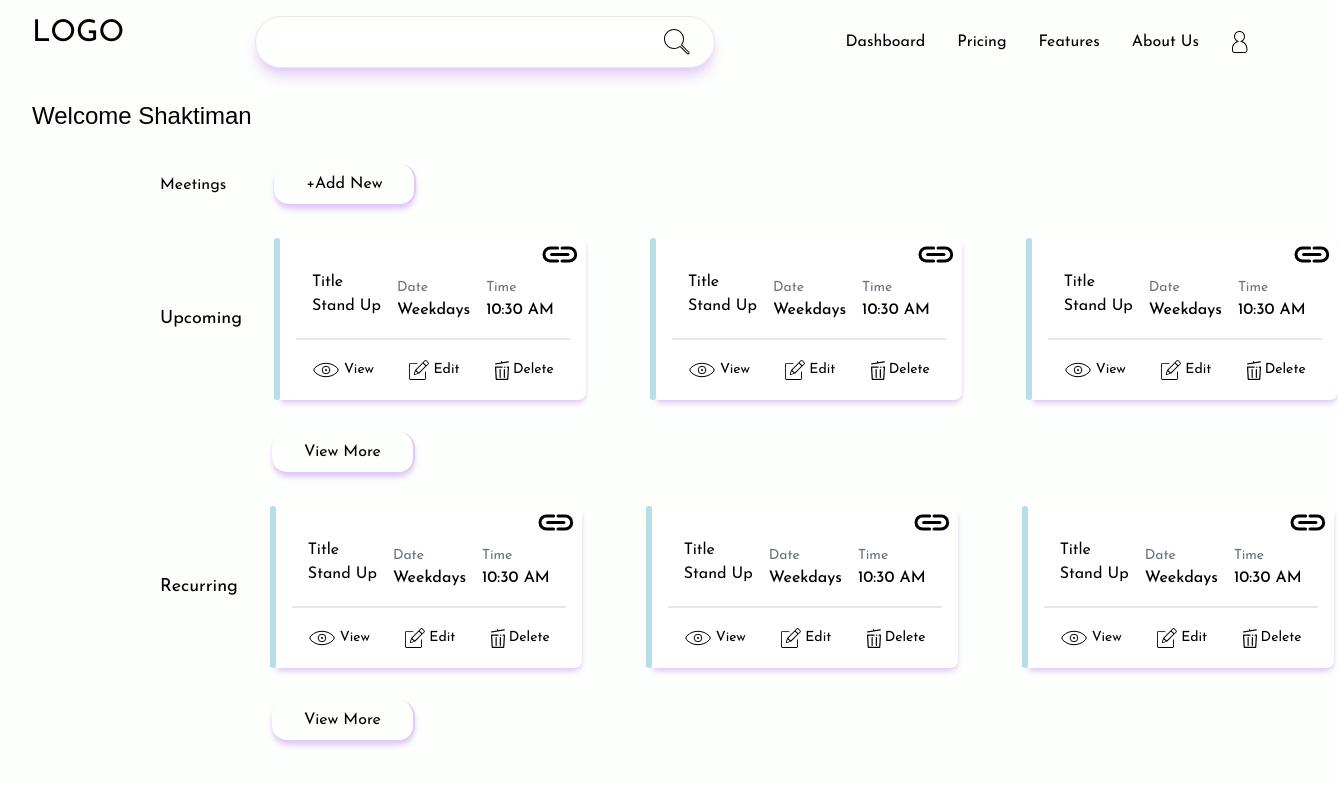
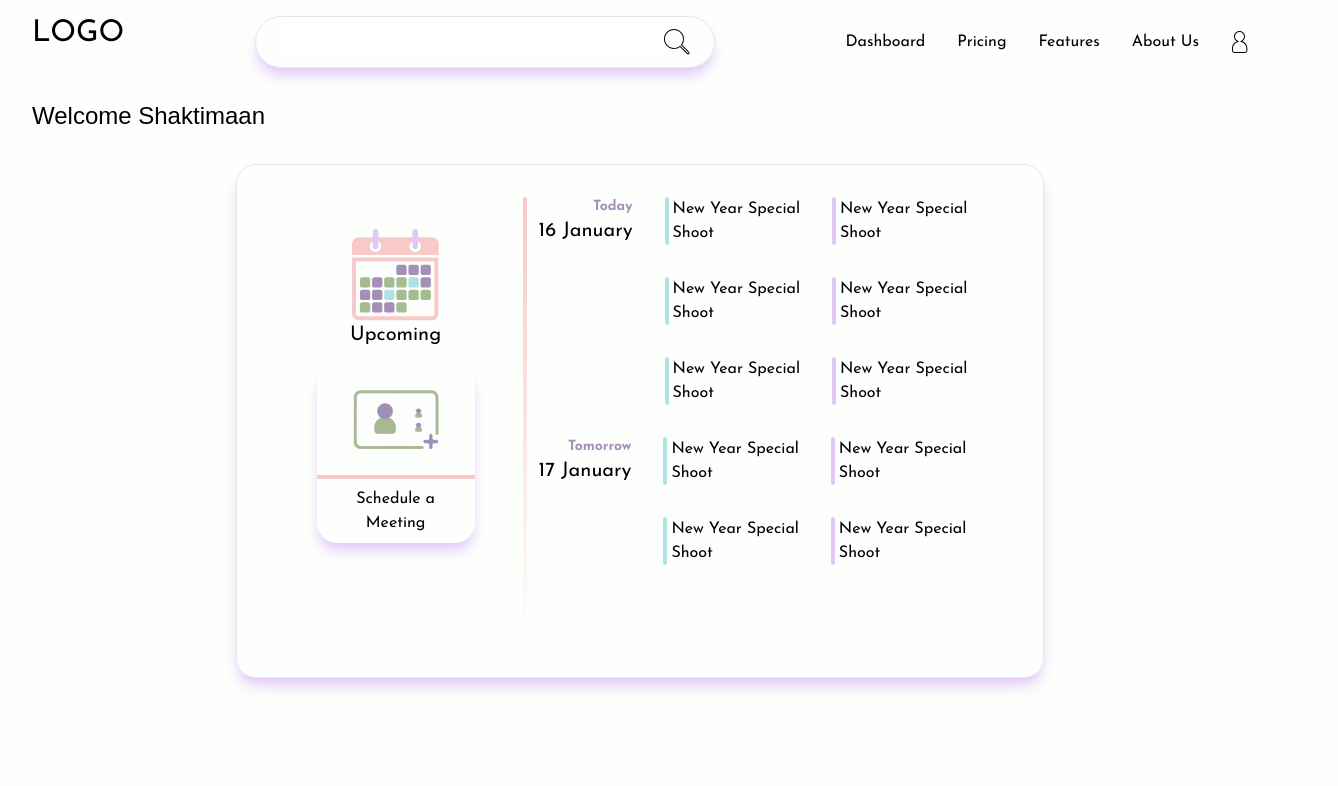
Before and after one commit to D32SSV/wizarding_media_assignment, a React (Vite) app: page / in a window 1280 px wide. Shown: the top 786 px of the page, 1338 px wide, since content can reach past the window. Built offline with nearby package versions, Linux system fonts and the light colour scheme; a web font is replaced by a local one.

Commit message:
add routes

```diff
--- a/package.json
+++ b/package.json
@@ -12,7 +12,8 @@
   "dependencies": {
     "eslint-plugin-tailwindcss": "^3.17.5",
     "react": "^18.3.1",
-    "react-dom": "^18.3.1"
+    "react-dom": "^18.3.1",
+    "react-router-dom": "^7.1.2"
   },
   "devDependencies": {
     "@eslint/js": "^9.17.0",
--- a/src/App.tsx
+++ b/src/App.tsx
@@ -4,20 +4,24 @@ import AddMeeting from "./components/AddMeeting";
 import Navbar from "./components/Navbar";
 import WelcomeUser from "./components/WelcomeUser";
 import ViewMeeting from "./components/ViewMeeting";
-import MeetingCard from "./components/common/MeetingCard";
 import AllMeetings from "./components/AllMeetings";
+import { BrowserRouter as Router, Routes, Route } from "react-router-dom";
 
 function App() {
   return (
-    <>
+    <Router>
       <Navbar />
-      <WelcomeUser name="Shaktiman" />
+      <WelcomeUser />
       <div className="flex items-center justify-around">
-        {/* <LandingCalender /> */}
-        {/* <AddMeeting /> */}
+        <Routes>
+          <Route path="/" element={<LandingCalender />} />
+          <Route path="/maincal" element={<MainCal />} />
+          <Route path="/allmeetings" element={<AllMeetings />} />
+          <Route path="/view" element={<ViewMeeting />} />
+          <Route path="/create" element={<AddMeeting />} />
+        </Routes>
       </div>
-      <AllMeetings />
-    </>
+    </Router>
   );
 }
 
--- a/src/components/WelcomeUser.tsx
+++ b/src/components/WelcomeUser.tsx
@@ -1,9 +1,9 @@
 type UserProp = {
-  name: string;
+  name?: string;
 };
 
-const WelcomeUser = ({ name }: UserProp) => {
-  return <p className="font-jockey text-2xl mb-8">Welcome {name || "Name"}</p>;
+const WelcomeUser = ({ name = "Shaktimaan" }: UserProp) => {
+  return <p className="font-jockey text-2xl mb-8">Welcome {name}</p>;
 };
 
 export default WelcomeUser;
```
Also changed, not shown: 1 other file (tests, documents, lock files or other folders).
